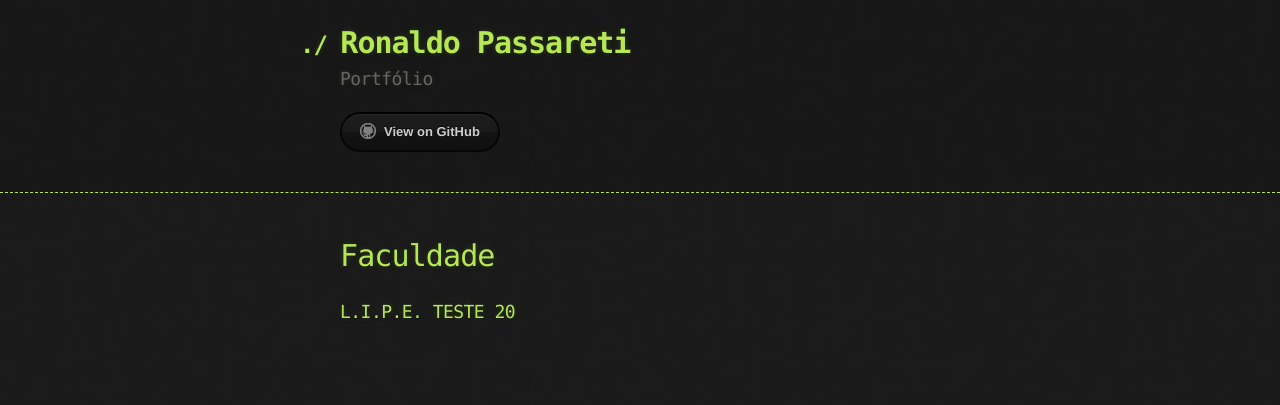
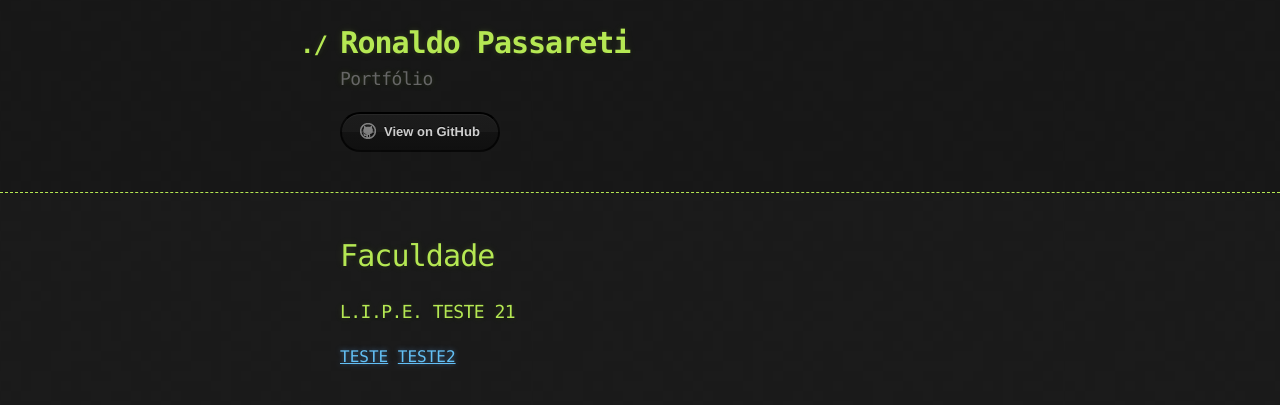
Before and after one commit to rpassareti/rpassareti.github.io, a Jekyll site: the page built from projetos.md, in a window 1280 px wide. Shown: the top 405 px of the page. Built offline with Jekyll 4.4.1, drawn with Linux system fonts in a browser that asks for light colours; our own code applies the rules of GitHub Pages for plain Markdown files.

Commit message:
Update projetos.md

```diff
--- a/projetos.md
+++ b/projetos.md
@@ -1,6 +1,6 @@
 # [](#header-1)Faculdade
 
-### [](#header-3)L.I.P.E. TESTE 20
+### [](#header-3)L.I.P.E. TESTE 21
 
 
 <html>
@@ -9,8 +9,8 @@
     </head>
     <body>
         <div id="links">
-            <a href="Imgs/LipePhoto/lipe1.png" title="Banana" />
-            <a href="Imgs/LipePhoto/lipe2.png" title="Adwadwa" />
+        <a href="Imgs/LipePhoto/lipe1.png" title="Banana">TESTE</a>
+            <a href="Imgs/LipePhoto/lipe2.png" title="Adwadwa">TESTE2</a>
         </div>
 
         <div
```
